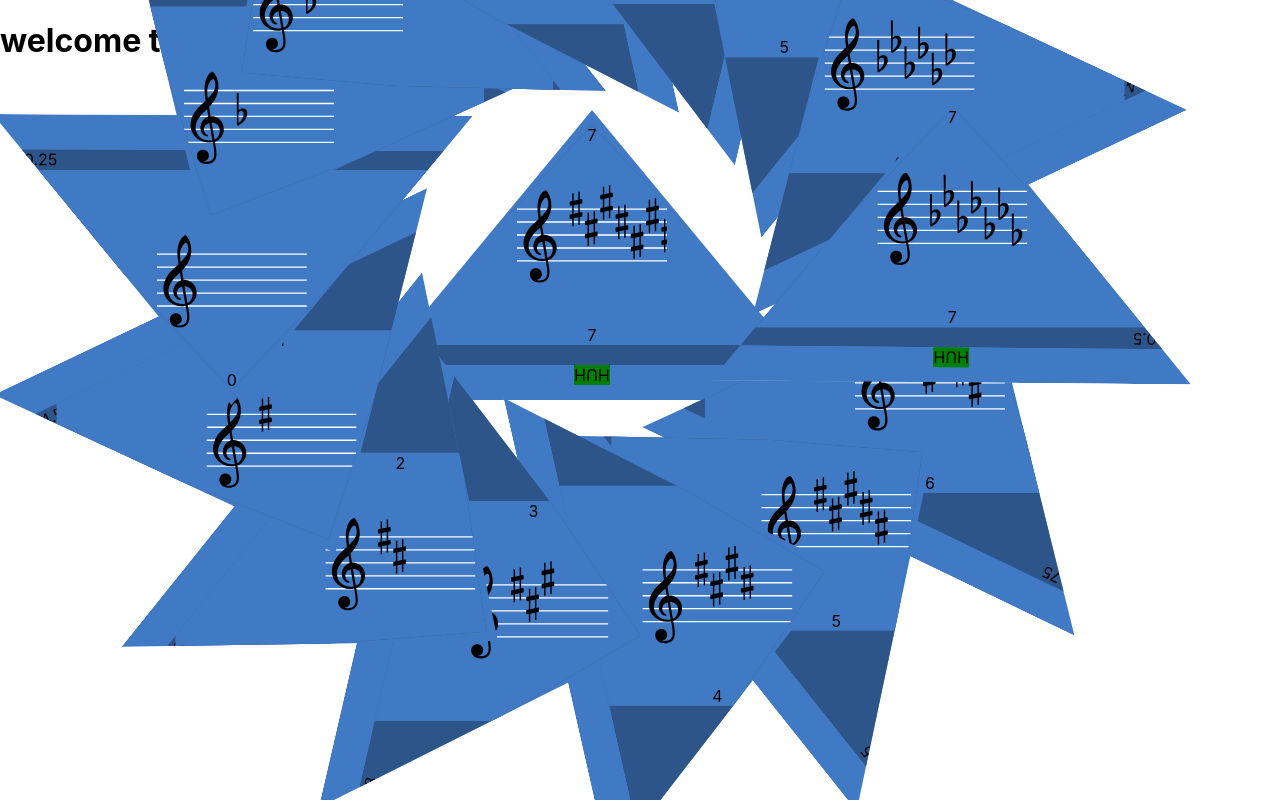
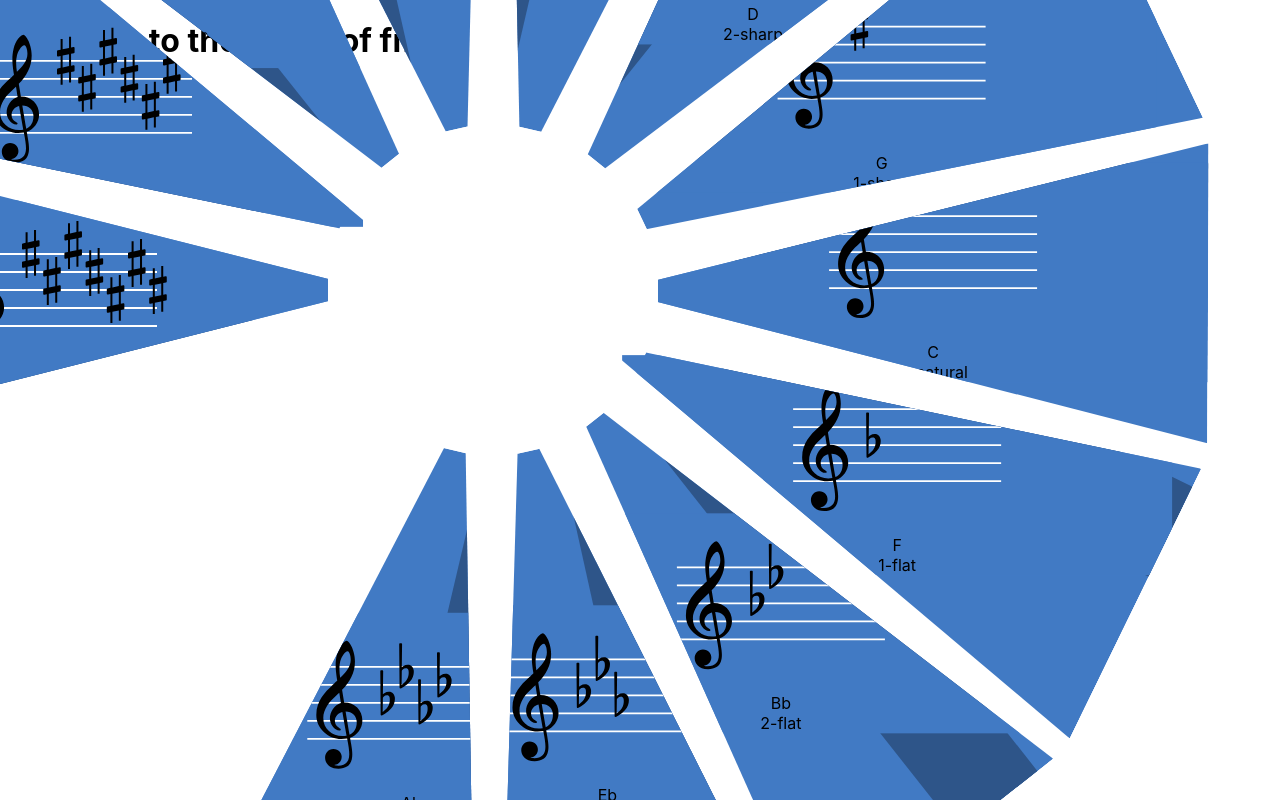
Before and after one commit to kylemettling/circle-of-fifths, a Next.js app: page / in a window 1280 px wide. Shown: the top 800 px of the page. Built offline with nearby package versions, Linux system fonts and the light colour scheme.

Commit message:
slice and svg positioning

```diff
--- a/components/SignatureSVG.js
+++ b/components/SignatureSVG.js
@@ -1,4 +1,5 @@
 const SignatureSVG = ({
+	item,
 	type,
 	count,
 	accidentalCoords,
@@ -10,96 +11,103 @@ const SignatureSVG = ({
 
 	const accidentals = [...Array(count).keys()].map((accidental, i) => {
 		return (
-      <g id="c8nw51m" className={type} key={i}>
+			<g id='c8nw51m' className={type} key={i}>
 				<use
 					xlinkHref={`#${type}Symbol`}
 					x={accidentalCoords[type][i].x}
 					y={accidentalCoords[type][i].y}
-          height="720px"
-          width="720px"
+					height='720px'
+					width='720px'
 				/>
 			</g>
-    );
-  });
+		)
+	})
 	return (
-    <div className="signature" style={{ rotate: `-${degrees + 180}deg` }}>
-      <span>{count}</span>
+		<div
+			className='signature'
+			style={{
+				rotate: `-${degrees + 180}deg`,
+				// transform: `translate(${50}%, ${50}%)`,
+				// top: '50%',
+				// left: '50%',
+			}}
+		>
+			{/* <span>{count}</span> */}
 			<svg
-        width="auto"
-        height="180px"
-        version="1.1"
-        xmlns="http://www.w3.org/2000/svg"
-        xmlnsXlink="http://www.w3.org/1999/xlink"
-        xmlnsmei="http://www.music-encoding.org/ns/mei"
-        overflow="visible"
+				width='auto'
+				height='180px'
+				version='1.1'
+				xmlns='http://www.w3.org/2000/svg'
+				xmlnsXlink='http://www.w3.org/1999/xlink'
+				xmlnsmei='http://www.music-encoding.org/ns/mei'
+				overflow='visible'
 			>
 				<defs>
-          <symbol id="clefSymbol" viewBox="0 0 1000 1000" overflow="inherit">
+					<symbol id='clefSymbol' viewBox='0 0 1000 1000' overflow='inherit'>
 						<path
-              transform="scale(1,-1)"
-              d="M562 -21c0 89 -65 150 -155 150c7 -44 34 -203 55 -323c71 29 100 102 100 173zM420 -206l-58 329c-59 -14 -104 -63 -104 -124c0 -49 22 -75 61 -99c12 -8 22 -13 22 -22s-9 -13 -17 -13c-80 0 -135 96 -135 166c0 94 62 190 153 217c-7 41 -14 88 -23 142 c-15 -15 -31 -29 -48 -44c-88 -76 -174 -185 -174 -307c0 -151 122 -251 265 -251c19 0 38 2 58 6zM332 822c-8 -31 -11 -65 -11 -102c0 -42 5 -81 11 -121c69 68 146 146 146 250c0 69 -24 118 -39 118c-52 0 -98 -105 -107 -145zM122 -513c0 66 45 123 115 123 c75 0 116 -57 116 -111c0 -64 -47 -104 -94 -111c-3 -1 -5 -2 -5 -4c0 -1 2 -2 3 -3c2 0 23 -5 47 -5c101 0 154 55 154 159c0 53 -11 123 -30 219c-23 -4 -50 -7 -79 -7c-186 0 -349 147 -349 334c0 200 126 321 217 406c21 17 73 70 74 71c-17 112 -22 161 -22 215 c0 84 18 212 82 288c33 39 64 51 71 51c18 0 47 -35 71 -86c16 -36 44 -110 44 -201c0 -159 -73 -284 -179 -395c9 -56 19 -115 29 -175c146 0 253 -102 253 -253c0 -103 -73 -205 -171 -237c6 -39 12 -69 15 -89c10 -57 16 -102 16 -141c0 -63 -14 -129 -68 -167 c-36 -22 -77 -34 -124 -34c-135 0 -186 87 -186 153z"
+							transform='scale(1,-1)'
+							d='M562 -21c0 89 -65 150 -155 150c7 -44 34 -203 55 -323c71 29 100 102 100 173zM420 -206l-58 329c-59 -14 -104 -63 -104 -124c0 -49 22 -75 61 -99c12 -8 22 -13 22 -22s-9 -13 -17 -13c-80 0 -135 96 -135 166c0 94 62 190 153 217c-7 41 -14 88 -23 142 c-15 -15 -31 -29 -48 -44c-88 -76 -174 -185 -174 -307c0 -151 122 -251 265 -251c19 0 38 2 58 6zM332 822c-8 -31 -11 -65 -11 -102c0 -42 5 -81 11 -121c69 68 146 146 146 250c0 69 -24 118 -39 118c-52 0 -98 -105 -107 -145zM122 -513c0 66 45 123 115 123 c75 0 116 -57 116 -111c0 -64 -47 -104 -94 -111c-3 -1 -5 -2 -5 -4c0 -1 2 -2 3 -3c2 0 23 -5 47 -5c101 0 154 55 154 159c0 53 -11 123 -30 219c-23 -4 -50 -7 -79 -7c-186 0 -349 147 -349 334c0 200 126 321 217 406c21 17 73 70 74 71c-17 112 -22 161 -22 215 c0 84 18 212 82 288c33 39 64 51 71 51c18 0 47 -35 71 -86c16 -36 44 -110 44 -201c0 -159 -73 -284 -179 -395c9 -56 19 -115 29 -175c146 0 253 -102 253 -253c0 -103 -73 -205 -171 -237c6 -39 12 -69 15 -89c10 -57 16 -102 16 -141c0 -63 -14 -129 -68 -167 c-36 -22 -77 -34 -124 -34c-135 0 -186 87 -186 153z'
 						/>
 					</symbol>
-          <symbol id="sharpSymbol" viewBox="0 0 1000 1000" overflow="inherit">
+					<symbol id='sharpSymbol' viewBox='0 0 1000 1000' overflow='inherit'>
 						<path
-              transform="scale(1,-1)"
-              d="M233 105l-38 -7v-165l33 7h2c8 0 14 -6 14 -14v-59c0 -6 -5 -13 -11 -14l-38 -7v-147h-28v141l-89 -18v-155h-28v149l-33 -7h-3c-8 0 -14 6 -14 14v58c0 6 5 13 11 14l39 8v165l-33 -7h-3c-8 0 -14 6 -14 14v-2v58v2c0 6 5 13 11 14l39 8v147h28v-141l89 18v155h28v-149 l33 7h2c8 0 14 -6 14 -14v-59c0 -6 -5 -13 -11 -14zM78 74v-166l89 19v165z"
+							transform='scale(1,-1)'
+							d='M233 105l-38 -7v-165l33 7h2c8 0 14 -6 14 -14v-59c0 -6 -5 -13 -11 -14l-38 -7v-147h-28v141l-89 -18v-155h-28v149l-33 -7h-3c-8 0 -14 6 -14 14v58c0 6 5 13 11 14l39 8v165l-33 -7h-3c-8 0 -14 6 -14 14v-2v58v2c0 6 5 13 11 14l39 8v147h28v-141l89 18v155h28v-149 l33 7h2c8 0 14 -6 14 -14v-59c0 -6 -5 -13 -11 -14zM78 74v-166l89 19v165z'
 						/>
 					</symbol>
-          <symbol id="flatSymbol" viewBox="0 0 1000 1000" overflow="inherit">
+					<symbol id='flatSymbol' viewBox='0 0 1000 1000' overflow='inherit'>
 						<path
-              transform="scale(1,-1)"
-              d="M201 79c1 -8 2 -16 2 -25c0 -41 -15 -90 -53 -133c-54 -61 -119 -93 -123 -95c-2 -1 -6 -2 -8 -2c-8 0 -14 6 -14 14l-5 601c0 8 6 14 14 14h12c8 0 14 -6 14 -14l-4 -321c5 6 34 37 84 37c51 0 75 -37 81 -76zM132 40v11c0 21 -3 55 -39 55c-40 0 -55 -29 -57 -38 l-3 -195c19 15 53 42 70 68c25 38 29 84 29 99z"
+							transform='scale(1,-1)'
+							d='M201 79c1 -8 2 -16 2 -25c0 -41 -15 -90 -53 -133c-54 -61 -119 -93 -123 -95c-2 -1 -6 -2 -8 -2c-8 0 -14 6 -14 14l-5 601c0 8 6 14 14 14h12c8 0 14 -6 14 -14l-4 -321c5 6 34 37 84 37c51 0 75 -37 81 -76zM132 40v11c0 21 -3 55 -39 55c-40 0 -55 -29 -57 -38 l-3 -195c19 15 53 42 70 68c25 38 29 84 29 99z'
 						/>
 					</symbol>
 				</defs>
-        <style type="text/css">
+				<style type='text/css'>
 					{
-            "g.page-margin{font-family:Times;} g.ending, g.fing, g.reh, g.tempo{font-weight:bold;} g.dir, g.dynam, g.mNum{font-style:italic;} g.label{font-weight:normal;}"
+						'g.page-margin{font-family:Times;} g.ending, g.fing, g.reh, g.tempo{font-weight:bold;} g.dir, g.dynam, g.mNum{font-style:italic;} g.label{font-weight:normal;}'
 					}
 				</style>
 				{/* Notation Line Color */}
-        <svg className="definition-scale" color="white" viewBox="0 0 2080 1800">
-          <g className="page-margin" transform="translate(0, 0)">
-            <g id="mn99xbe" className="mdiv pageMilestone" />
-            <g id="s8dzeec" className="score pageMilestone" />
-            <g id="s3xs6u7" className="system">
-              <g id="sj972sj" className="section systemMilestone" />
-              <g id="s1s1d21" className="staff">
+				<svg className='definition-scale' color='white' viewBox='0 0 2080 1800'>
+					<g className='page-margin' transform='translate(0, 0)'>
+						<g id='mn99xbe' className='mdiv pageMilestone' />
+						<g id='s8dzeec' className='score pageMilestone' />
+						<g id='s3xs6u7' className='system'>
+							<g id='sj972sj' className='section systemMilestone' />
+							<g id='s1s1d21' className='staff'>
 								<path
-                  d="M0 540 L2080 540"
-                  stroke="currentColor"
-                  strokeWidth="18"
+									d='M0 540 L2080 540'
+									stroke='currentColor'
+									strokeWidth='18'
 								/>
 								<path
-                  d="M0 720 L2080 720"
-                  stroke="currentColor"
-                  strokeWidth="18"
+									d='M0 720 L2080 720'
+									stroke='currentColor'
+									strokeWidth='18'
 								/>
 								<path
-                  d="M0 900 L2080 900"
-                  stroke="currentColor"
-                  strokeWidth="18"
+									d='M0 900 L2080 900'
+									stroke='currentColor'
+									strokeWidth='18'
 								/>
 								<path
-                  d="M0 1080 L2080 1080"
-                  stroke="currentColor"
-                  strokeWidth="18"
+									d='M0 1080 L2080 1080'
+									stroke='currentColor'
+									strokeWidth='18'
 								/>
 								<path
-                  d="M0 1260 L2080 1260"
-                  stroke="currentColor"
-                  strokeWidth="18"
+									d='M0 1260 L2080 1260'
+									stroke='currentColor'
+									strokeWidth='18'
 								/>
-
 								{/* Clef */}
-                <g id="c8nw51m" className="clef">
+								<g id='c8nw51m' className='clef'>
 									<use
-                    xlinkHref="#clefSymbol"
-                    x="90"
-                    y="1080"
-                    height="720px"
-                    width="720px"
+										xlinkHref='#clefSymbol'
+										x='90'
+										y='1080'
+										height='720px'
+										width='720px'
 									/>
 								</g>
 								{accidentals}
@@ -121,18 +129,23 @@ const SignatureSVG = ({
                     width="720px"
                   />
                 </g> */}
-                <g id="lsabfq0" className="layer" />
+								<g id='lsabfq0' className='layer' />
 							</g>
-              <g id="ss81e85" className="systemMilestoneEnd sj972sj" />
+							<g id='ss81e85' className='systemMilestoneEnd sj972sj' />
 						</g>
-            <g id="p4l6gxb" className="pageMilestoneEnd s8dzeec" />
-            <g id="pbxw6jo" className="pageMilestoneEnd mn99xbe" />
-            <g id="p2xpaq7" className="pgHead autogenerated" />
+						<g id='p4l6gxb' className='pageMilestoneEnd s8dzeec' />
+						<g id='pbxw6jo' className='pageMilestoneEnd mn99xbe' />
+						<g id='p2xpaq7' className='pgHead autogenerated' />
 					</g>
 				</svg>
 			</svg>
-      <span>{count}</span>
+			<span>{item.major}</span>
+			<span>
+				{count}
+				{'-'}
+				{type}
+			</span>
 		</div>
-  );
-};
-export default SignatureSVG;
+	)
+}
+export default SignatureSVG
--- a/components/slice.js
+++ b/components/slice.js
@@ -1,67 +1,66 @@
-import SignatureSVG from "./SignatureSVG";
+import SignatureSVG from './SignatureSVG'
 const Slice = ({ item }) => {
 	const accidentalCoords = {
 		sharp: [
-      { x: "730", y: "540" },
-      { x: "942", y: "810" },
-      { x: "1154", y: "450" },
-      { x: "1366", y: "720" },
-      { x: "1578", y: "990" },
-      { x: "1790", y: "630" },
-      { x: "2002", y: "900" },
+			{ x: '730', y: '540' },
+			{ x: '942', y: '810' },
+			{ x: '1154', y: '450' },
+			{ x: '1366', y: '720' },
+			{ x: '1578', y: '990' },
+			{ x: '1790', y: '630' },
+			{ x: '2002', y: '900' },
 		],
 		flat: [
-      { x: "730", y: "900" },
-      { x: "919", y: "630" },
-      { x: "1108", y: "990" },
-      { x: "1297", y: "720" },
-      { x: "1486", y: "1080" },
-      { x: "1675", y: "810" },
-      { x: "1864", y: "1170" },
+			{ x: '730', y: '900' },
+			{ x: '919', y: '630' },
+			{ x: '1108', y: '990' },
+			{ x: '1297', y: '720' },
+			{ x: '1486', y: '1080' },
+			{ x: '1675', y: '810' },
+			{ x: '1864', y: '1170' },
 		],
-  };
+	}
 	const position = {
-    height: "720px",
-    width: "720px",
-  };
+		height: '720px',
+		width: '720px',
+	}
 	return (
+		<div className='slice' style={{}}>
 			<div
-      className="slice"
-      style={
-        {
-          // rotate: `-${item.position * 8.333}deg`,
-          // transform: `translateY(-${item.position * 8.333}%)`,
+				className='sliceOuter'
+				style={{
+					// position: 'fixed',
+					rotate: `${item.position * 25.75}deg`,
+					transform: `translate(${80}%, ${item.position / 100}%)`,
+				}}
+			>
+				<div className='topper'>HUH</div>
+				<div
+					className='sliceInner'
+					style={{
+						// rotate: `${item.position * 25.75}deg`,
+						transform: `translate(${0}%, 0%)`,
 						// transform: `translate(8.333%, ${item.position * 8.333}%)`,
 						// height: `calc(${'inherit'} + 500px)`,
 						// top: '50%',
 						// left: '50%',
-        }
-      }
-    >
-      <div
-        className="sliceOuter"
-        style={{
-          // position: 'fixed',
-          rotate: `${item.position * 25.75}deg`,
-          transform: `translate(${-75}%, ${(100 / item.position) % 12}%)`,
 					}}
 				>
-        <div className="topper">HUH</div>
-        <div className="sliceInner">
-          <span>{item.position * 25.75}</span>
+					{/* <span>{item.position * 25.75}</span> */}
 					{/* <div className="slice" style={{ rotate: `${item.position * 25.75}deg` }}> */}
 					<SignatureSVG
+						item={item}
 						index={item.index}
 						type={item.accidentals.type}
 						count={item.accidentals.count}
 						accidentalCoords={accidentalCoords}
-            position={position}
+						position={item.position}
 						degrees={item.position * 25.75}
 					/>
 				</div>
 			</div>
 		</div>
-  );
-};
+	)
+}
 
-export default Slice;
+export default Slice
--- a/lib/state/signatures.js
+++ b/lib/state/signatures.js
@@ -1,139 +1,139 @@
 const signatures = [
 	{
-    index: -7,
-    major: "C#",
-    minor: "A#",
+		index: 7,
+		major: 'C#',
+		minor: 'A#',
 		accidentals: {
-      type: "sharp",
+			type: 'sharp',
 			count: 7,
 		},
 	},
 	{
-    index: -6,
-    major: "F#",
-    minor: "D#",
+		index: 6,
+		major: 'F#',
+		minor: 'D#',
 		accidentals: {
-      type: "sharp",
+			type: 'sharp',
 			count: 6,
 		},
 	},
 	{
-    index: -5,
-    major: "B",
-    minor: "G#",
+		index: 5,
+		major: 'B',
+		minor: 'G#',
 		accidentals: {
-      type: "sharp",
+			type: 'sharp',
 			count: 5,
 		},
 	},
 	{
-    index: -4,
-    major: "E",
-    minor: "C#",
+		index: 4,
+		major: 'E',
+		minor: 'C#',
 		accidentals: {
-      type: "sharp",
+			type: 'sharp',
 			count: 4,
 		},
 	},
 	{
-    index: -3,
-    major: "A",
-    minor: "F#",
+		index: 3,
+		major: 'A',
+		minor: 'F#',
 		accidentals: {
-      type: "sharp",
+			type: 'sharp',
 			count: 3,
 		},
 	},
 	{
-    index: -2,
-    major: "D",
-    minor: "B",
+		index: 2,
+		major: 'D',
+		minor: 'B',
 		accidentals: {
-      type: "sharp",
+			type: 'sharp',
 			count: 2,
 		},
 	},
 	{
-    index: -1,
-    major: "G",
-    minor: "E",
+		index: 1,
+		major: 'G',
+		minor: 'E',
 		accidentals: {
-      type: "sharp",
+			type: 'sharp',
 			count: 1,
 		},
 	},
 	{
 		index: 0,
-    major: "C",
-    minor: "A",
+		major: 'C',
+		minor: 'A',
 		accidentals: {
-      type: "natural",
+			type: 'natural',
 			count: 0,
 		},
 	},
 	{
-    index: 1,
-    major: "F",
-    minor: "D",
+		index: 11,
+		major: 'F',
+		minor: 'D',
 		accidentals: {
-      type: "flat",
+			type: 'flat',
 			count: 1,
 		},
 	},
 	{
-    index: 2,
-    major: "Bb",
-    minor: "G",
+		index: 10,
+		major: 'Bb',
+		minor: 'G',
 		accidentals: {
-      type: "flat",
+			type: 'flat',
 			count: 2,
 		},
 	},
 	{
-    index: 3,
-    major: "Eb",
-    minor: "C",
+		index: 9,
+		major: 'Eb',
+		minor: 'C',
 		accidentals: {
-      type: "flat",
+			type: 'flat',
 			count: 3,
 		},
 	},
 	{
-    index: 4,
-    major: "Ab",
-    minor: "F",
+		index: 8,
+		major: 'Ab',
+		minor: 'F',
 		accidentals: {
-      type: "flat",
+			type: 'flat',
 			count: 4,
 		},
 	},
-  {
-    index: 5,
-    major: "Db",
-    minor: "Bb",
-    accidentals: {
-      type: "flat",
-      count: 5,
-    },
-  },
-  {
-    index: 6,
-    major: "Gb",
-    minor: "Eb",
-    accidentals: {
-      type: "flat",
-      count: 6,
-    },
-  },
-  {
-    index: 7,
-    major: "Cb",
-    minor: "Ab",
-    accidentals: {
-      type: "flat",
-      count: 7,
-    },
-  },
-];
+	// {
+	// 	index: -5,
+	// 	major: 'Db',
+	// 	minor: 'Bb',
+	// 	accidentals: {
+	// 		type: 'flat',
+	// 		count: 5,
+	// 	},
+	// },
+	// {
+	// 	index: -6,
+	// 	major: 'Gb',
+	// 	minor: 'Eb',
+	// 	accidentals: {
+	// 		type: 'flat',
+	// 		count: 6,
+	// 	},
+	// },
+	// {
+	// 	index: -7,
+	// 	major: 'Cb',
+	// 	minor: 'Ab',
+	// 	accidentals: {
+	// 		type: 'flat',
+	// 		count: 7,
+	// 	},
+	// },
+]
 
-export default signatures;
+export default signatures
--- a/styles/globals.css
+++ b/styles/globals.css
@@ -66,42 +66,50 @@ a {
 	/* top: 30px; */
 }
 .slices {
-	position: fixed;
-	/* display: flex; */
+	position: absolute;
+	display: flex;
 	/* justify-content: center; */
-	/* align-self: center; */
+	align-self: center;
 	flex-direction: column;
 	transform: rotate(180deg);
 	/* border-radius: 50%; */
 	/* width: 500px; */
-	/* margin: 0 auto; */
-	left: 65%;
-	top: 50%;
+	margin: 0 auto;
+
+	left: 60%;
+	top: 55%;
 	/* transform: translate(50%, 50%); */
 	/* gap: 100px; */
 }
 .sliceInner {
+	/* display: flex; */
+	/* flex-direction: column; */
+	/* justify-content: center; */
 	/* outline: 3px solid var(--lightBlue); */
-	width: 450px;
-	padding: 0;
-	margin: 0 auto;
+	width: 550px;
+	height: 100px;
+	/* align-self: flex-end; */
+	/* padding: 0; */
+	/* margin: 0 auto; */
 	/* top: -20px; */
 	background-color: var(--sliceBackground);
 	/* transform-origin: 100% 100%; */
 	/* top: 50%; */
 	/* left: 50%; */
 	/* border-top: 2px solid var(--outlineColor); */
-	clip-path: polygon(0% 0%, 100% 0%, 50% 100%);
+	/* clip-path: polygon(0% 0%, 100% 0%, 50% 100%); */
 	/* clip-path: polygon(0% 0%, 100% 0%, 50% 100%); */
 }
 .sliceOuter {
 	position: absolute;
+	width: 550px;
+	height: 300px;
 	outline: 3px solid white;
-	padding: 15px;
+	/* padding: 15px; */
 	/* top: 25%;  */
 	background-color: var(--background);
-	clip-path: polygon(0% 0%, 100% 0%, 50% 100%);
 	/* clip-path: polygon(0% 0%, 100% 0%, 50% 100%); */
+	clip-path: polygon(-8% 50%, 100% 0%, 100% 100%);
 }
 .sliceOuter:hover {
 	outline: 2px solid white;
@@ -112,11 +120,11 @@ a {
 	justify-content: center;
 	align-items: center;
 	flex-wrap: wrap;
-	justify-items: flex-start;
+	/* justify-items: flex-end; */
 	background-color: var(--background);
 }
 .signature svg {
-	width: 150px;
+	width: 250px;
 }
 .signature:hover {
 	outline: 2px solid black;
```
Lines whose indentation alone changed are shown as unchanged.
